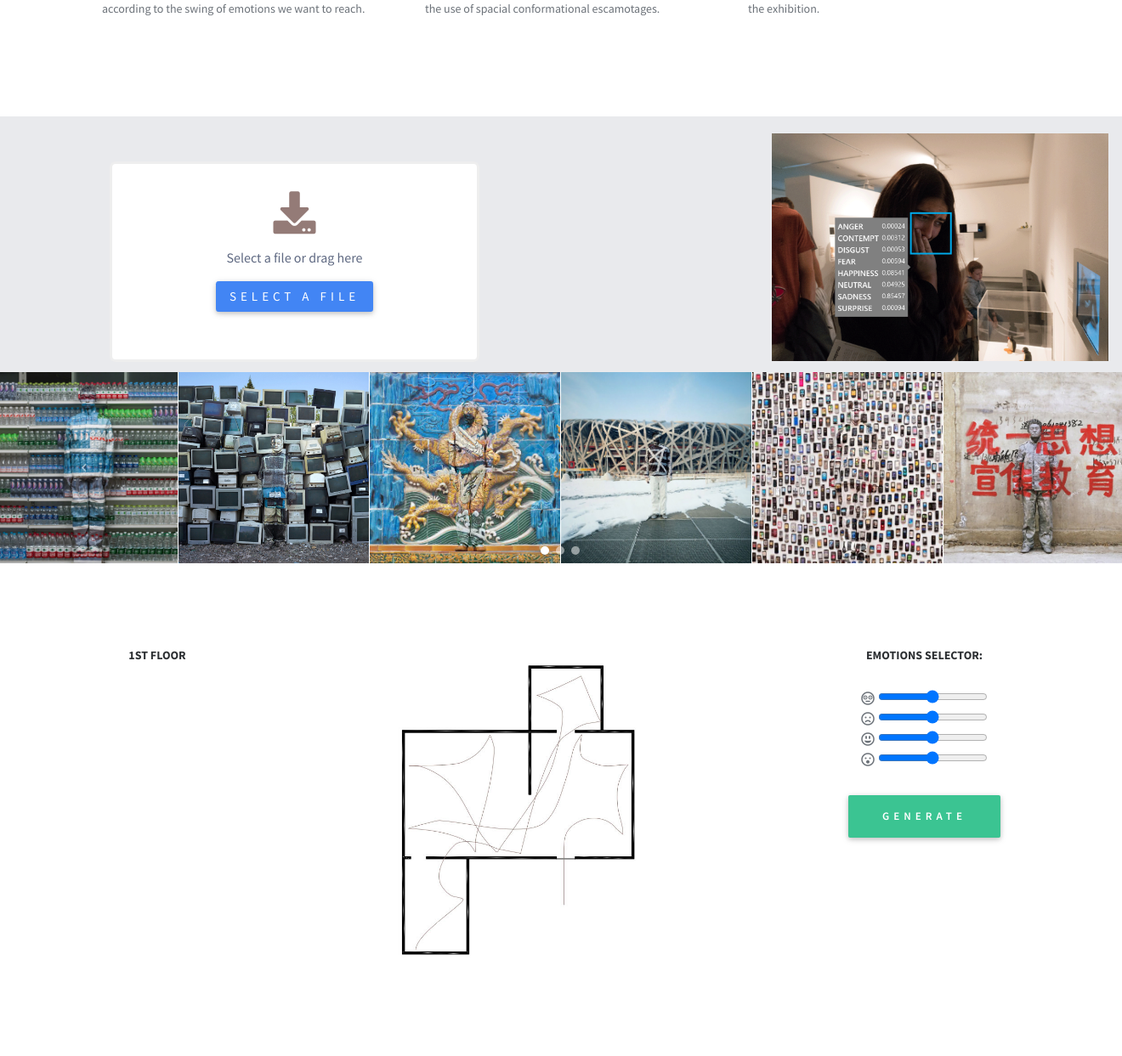
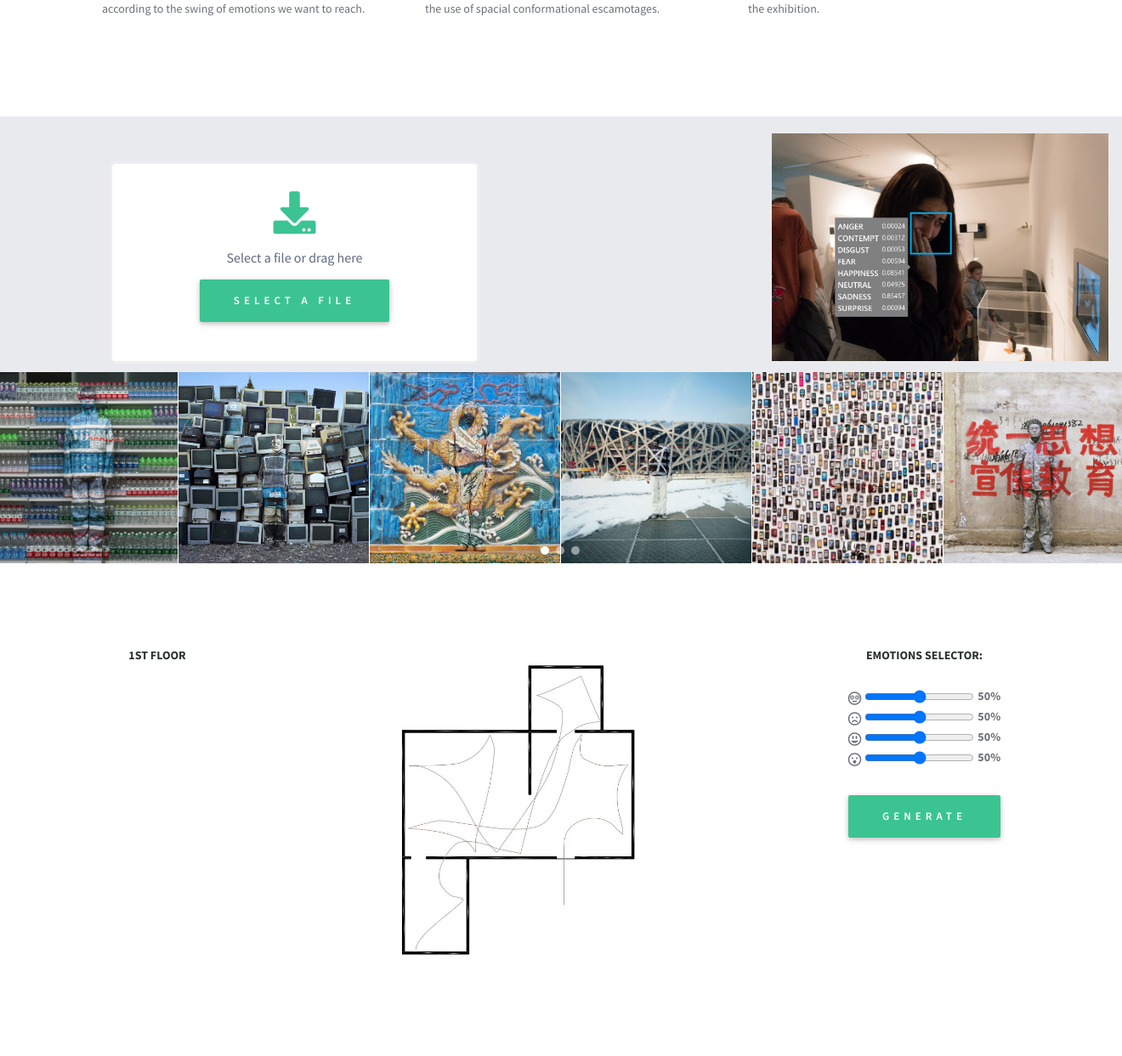
Before and after one commit to costanzavolpini/EmotionsAnalysis, a Flask app: page / in a window 1320 px wide; the page is wider, and only the part inside the window is pictured. Shown: the part 1709-2952 px from the top of that part at 85% size. Run offline with Flask 2, Linux system fonts and the light colour scheme; some libraries are stand-ins or nearby versions; some web fonts are replaced.

Commit message:
changed emotions and btn

```diff
--- a/static/css/main.css
+++ b/static/css/main.css
@@ -765,7 +765,7 @@ blockquote p {
 	margin: 0 0 .5rem 0;
 	color: #5f6982;
   }
-  .uploader .btn {
+  /* .uploader .btn {
 	display: inline-block;
 	margin: .5rem .5rem 1rem .5rem;
 	clear: both;
@@ -787,7 +787,7 @@ blockquote p {
 	background: #454cad;
 	border-color: #454cad;
 	cursor: pointer;
-  }
+  } */
 
 /* END DRAG AND DROP */
 
@@ -822,9 +822,13 @@ blockquote p {
 
 
 .uploader #start i.fa {
-	color: #947b77;
+	color: #3bc492;
 }
 
+#file-upload-btn {
+	color: #fff
+}
+/*
 .uploader .btn {
     display: inline-block;
     margin: .5rem .5rem 1rem .5rem;
@@ -847,9 +851,10 @@ blockquote p {
     border-color: #947b77;
     cursor: pointer;
 }
+*/
 
 .uploader label:hover {
-    border-color: #947b77;
+    border-color: #3bc492;
 }
 
 .photo-reaction {
@@ -889,3 +894,13 @@ blockquote p {
 h5.text-uppercase.font-weight-bold{
 	color: white;
 }
+
+.percent-emotions{
+	font-size: 14px;
+	color: #6c7279;
+	font-weight: 700;
+	font-family: "Source Sans Pro";
+	vertical-align: top;
+	justify-content: right;
+	min-width: 500px;
+}
--- a/static/js/main.js
+++ b/static/js/main.js
@@ -22,6 +22,7 @@ $(document).ready(function () {
 
 	function getValRangeFlushed(e){
 		value_flushed = e.target.value;
+		$("#flushedValue").text(value_flushed + "%");
 	}
 
 	// Frown
@@ -29,6 +30,7 @@ $(document).ready(function () {
 
 	function getValRangeFrown(e){
 		value_frown = e.target.value;
+		$("#frownValue").text(value_frown + "%");
 	}
 
 	// Grin
@@ -36,6 +38,7 @@ $(document).ready(function () {
 
 	function getValRangeGrin(e){
 		value_grin = e.target.value;
+		$("#grinValue").text(value_grin + "%");
 	}
 
 	// Surprise
@@ -43,6 +46,7 @@ $(document).ready(function () {
 
 	function getValRangeSurprise(e){
 		value_surprise = e.target.value;
+		$("#surpriseValue").text(value_surprise + "%");
 	}
 
 	var data_emotions_path = {
@@ -52,6 +56,7 @@ $(document).ready(function () {
 		"surprise" : value_surprise
 	}
 
+	// Function that handle generate and return of the emotions
 	$('#generatePath').click(function(e) {
 		e.preventDefault();
         $.ajax({
@@ -59,8 +64,7 @@ $(document).ready(function () {
             data: JSON.stringify(data_emotions_path),
             type: 'POST',
             success: function(response) {
-				console.log("ehh");
-
+				// Should receive the new path image
                 console.log(response);
             },
             error: function(error) {
--- a/templates/index.html
+++ b/templates/index.html
@@ -37,12 +37,12 @@
             alt=""></a>
         <nav class="navigation" role="navigation">
           <ul class="primary-nav">
-            <li><a href="#project">Project</a></li>
-            <li><a href="#database">Algorithm</a></li>
-            <li><a href="#works">Database</a></li>
-            <li><a href="#teams">Museum</a></li>
+            <li><a href="#projectDesc">Project</a></li>
+            <li><a href="#algorithm">Algorithm</a></li>
+            <li><a href="#database">Database</a></li>
+            <li><a href="#museum">Museum</a></li>
             <li><a href="#testimonials">#Social</a></li>
-            <li><a href="#contact">Team</a></li>
+            <li><a href="#teams">Team</a></li>
           </ul>
         </nav>
         <a href="#" class="nav-toggle">Menu<span></span></a>
@@ -194,7 +194,7 @@
   <!-- about section -->
 
   <!-- services section -->
-  <section class="services service-section">
+  <section class="services service-section" id="projectDesc">
     <div class="container">
       <div class="row">
         <div class="col-md-4 col-sm-6 services"> <span class="icon icon-happy"></span>
@@ -244,7 +244,7 @@
   <!-- services section -->
 
   <!-- about section -->
-  <section id="database" class="section database no-padding">
+  <section id="algorithm" class="section database no-padding">
     <div class="container-fluid">
       <div class="row no-gutter">
         <div class="col-md-6">
@@ -258,7 +258,8 @@
                 <i class="fa fa-download" aria-hidden="true"></i>
                 <div style="font-family: Source Sans Pro; font-weight: 500" ;>Select a file or drag here</div>
                 <div id="notimage" class="hidden">Please select an image</div>
-                <span id="file-upload-btn" class="btn btn-primary">Select a file</span>
+                <!-- <span id="file-upload-btn" class="btn btn-primary">Select a file</span> -->
+                <a id="file-upload-btn" class="btn btn-large">Select a file</a>
               </div>
               <div id="response" class="hidden">
                 <div id="messages"></div>
@@ -281,12 +282,12 @@
   <!-- about section -->
 
   <!--Carousel Wrapper-->
-  <div id="carousel-example-1z" class="carousel slide carousel-fade" data-ride="carousel">
+  <div id="database" class="carousel slide carousel-fade" data-ride="carousel">
     <!--Indicators-->
     <ol class="carousel-indicators">
-      <li data-target="#carousel-example-1z" data-slide-to="0" class="active"></li>
-      <li data-target="#carousel-example-1z" data-slide-to="1"></li>
-      <li data-target="#carousel-example-1z" data-slide-to="2"></li>
+      <li data-target="#database" data-slide-to="0" class="active"></li>
+      <li data-target="#database" data-slide-to="1"></li>
+      <li data-target="#database" data-slide-to="2"></li>
     </ol>
     <!--/.Indicators-->
     <!--Slides-->
@@ -473,7 +474,7 @@
 
 
   <!-- Get a quote section -->
-  <section id="contact" class="section quote">
+  <section id="museum" class="section quote">
     <div class="container">
       <div class="row justify-content-md-center">
         <div class="col-md-2 text-center">
@@ -488,21 +489,25 @@
             <form class="range-field">
               <i class="far fa-flushed" aria-hidden="true">
                 <input id="flushed" type="range" min="0" max="100" />
+                <span id="flushedValue" class="percent-emotions">50%</span>
               </i>
             </form>
             <form class="range-field">
               <i class="far fa-frown" aria-hidden="true">
                 <input id="frown" type="range" min="0" max="100" />
+                <span id="frownValue" class="percent-emotions">50%</span>
               </i>
             </form>
             <form class="range-field">
               <i class="far fa-grin-alt" aria-hidden="true">
                 <input id="grin" type="range" min="0" max="100" />
+                <span id="grinValue" class="percent-emotions">50%</span>
               </i>
             </form>
             <form class="range-field">
               <i class="far fa-surprise" aria-hidden="true">
                 <input id="surprise" type="range" min="0" max="100" />
+                <span id="surpriseValue" class="percent-emotions">50%</span>
               </i>
             </form>
             <a href="#" class="btn btn-large" id="generatePath">Generate</a>
```
Also changed, not shown: 1 other file.
